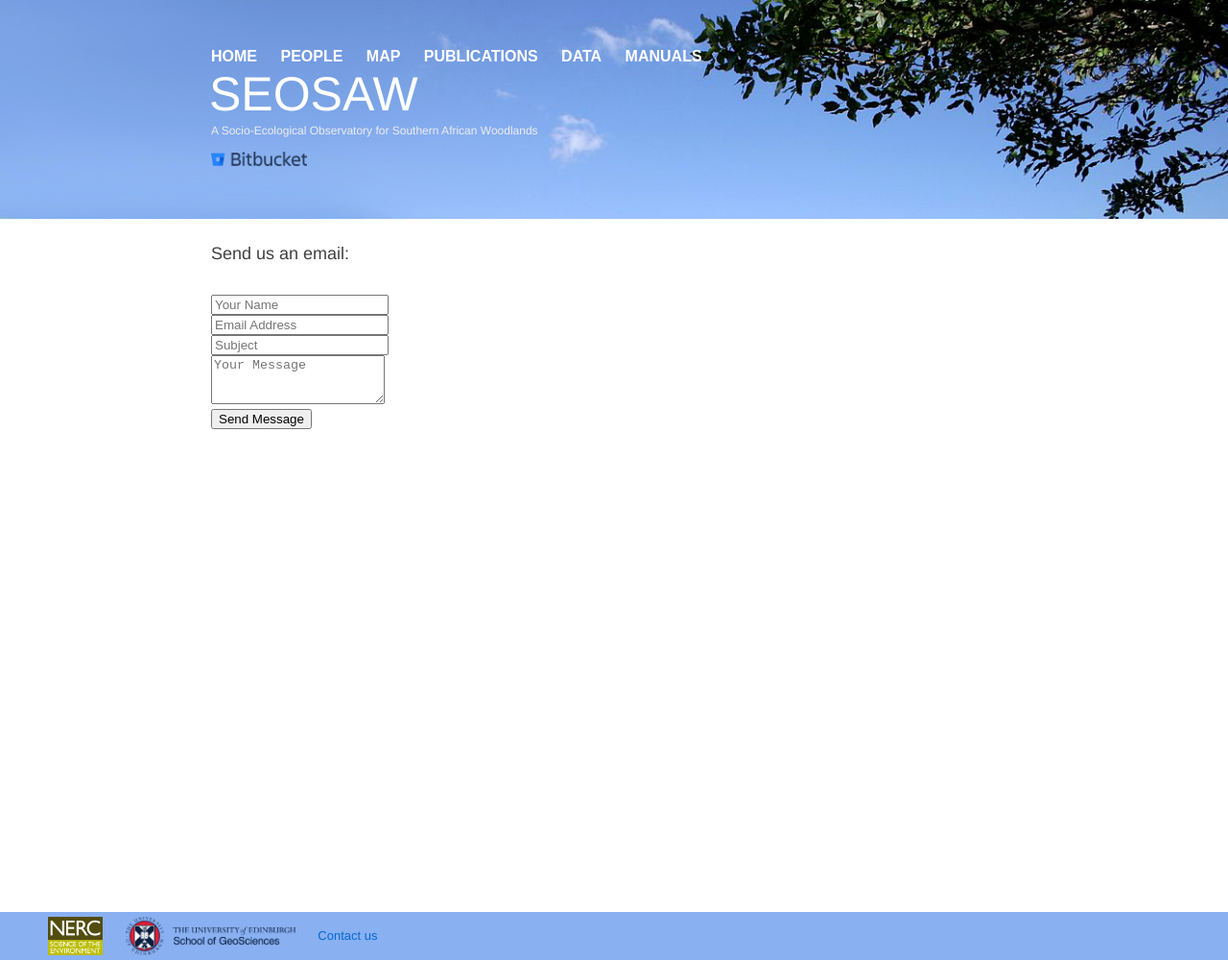
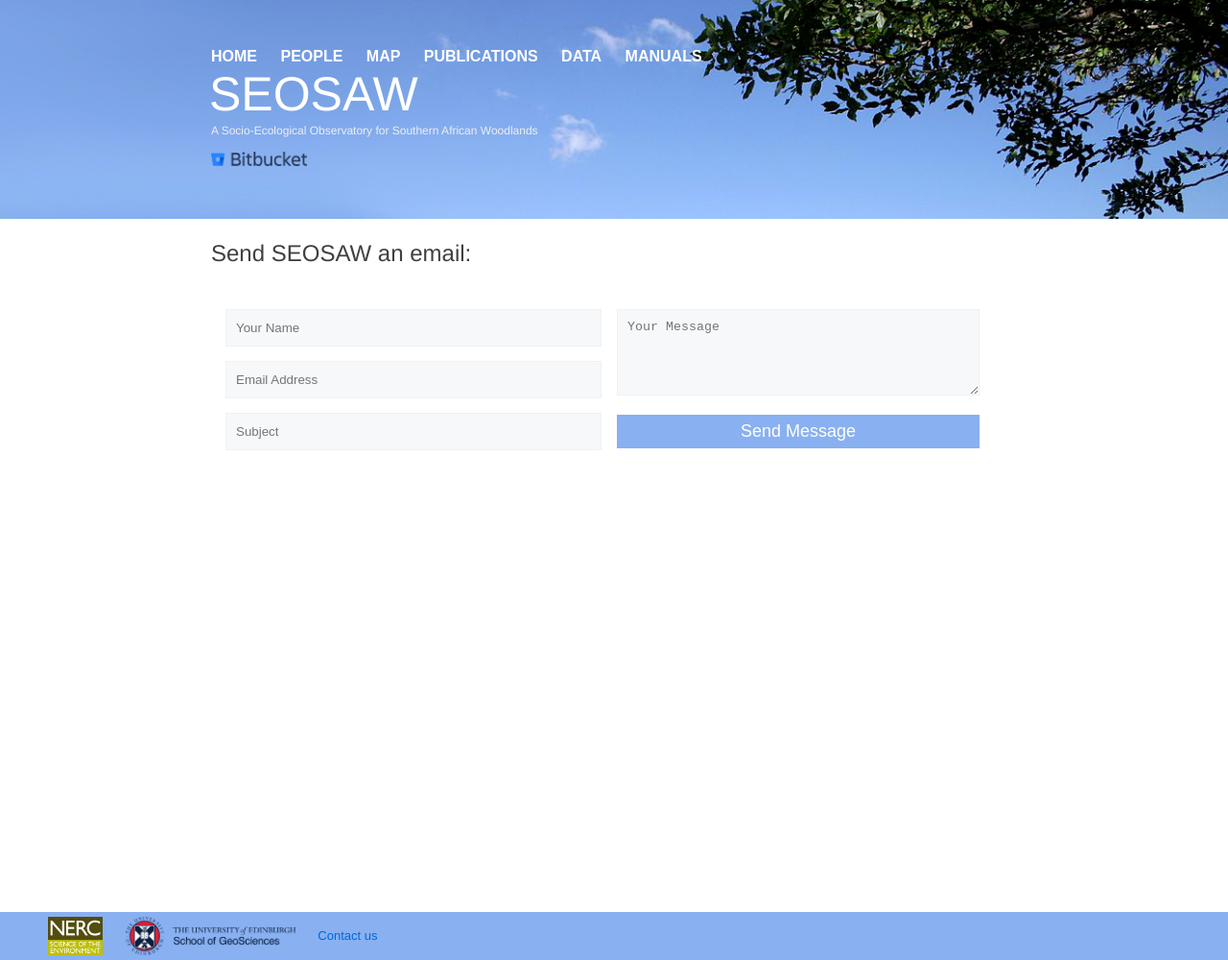
Before and after one commit to seosaw/seosaw.github.io, a Jekyll site: the page built from contact.html, in a window 1280 px wide. Shown: the whole page at 96% size. Built offline with Jekyll 4.4.1, drawn with Linux system fonts in a browser that asks for light colours; nearby versions of some CDN libraries.

Commit message:
Finished contact form

```diff
--- a/_sass/_layout.scss
+++ b/_sass/_layout.scss
@@ -1,3 +1,4 @@
+
 body,
 html {
 	-moz-osx-font-smoothing: grayscale;
@@ -313,3 +314,59 @@ li {
 #leaf-map {
 	 height: 500px;
  }
+
+/**
+ *
+ * Contact form
+ */
+
+#contact-form .block {
+       float: left;
+       width: 45%;
+       padding: 15px;
+}
+
+#contact-form .block form .form-group {
+  padding-bottom: 15px;
+  margin: 0px;
+}
+#contact-form .block form .form-group .form-control {
+  background: #F6F8FA;
+  height: 35px;
+  border: 1px solid #EEF2F6;
+  box-shadow: none;
+  width: 100%;
+  padding-left: 10px;
+}
+#contact-form .block form .form-group-2 {
+  margin: 0px;
+  padding-bottom: 15px;
+  width: 100%;
+}
+#contact-form .block form .form-group-2 textarea {
+  box-sizing: border-box;
+  background: #F6F8FA;
+  height: 90px;
+  border: 1px solid #EEF2F6;
+  box-shadow: none;
+  width: 100%;
+  padding-left: 10px;
+  padding-top: 10px;
+}
+#contact-form .block button {
+  width: 100%;
+  height: 35px;
+  background: #89b0f1;
+  border: none;
+  color: #fff;
+  font-size: 18px;
+}
+
+.filter {
+  background: #F6F8FA;
+  height: 30px;
+  border: 1px solid #EEF2F6;
+  box-shadow: none;
+  width: 200px;
+  padding-left: 10px;
+}
--- a/contact.html
+++ b/contact.html
@@ -5,9 +5,8 @@ layout: default
 <!-- contact form start -->
 <section id="contact-form">
 <div class="container">
-      <h3>Send us an email:</h3>
+<h2>Send SEOSAW an email:</h2>
 <div class="row">
-            <div class="col-md-6 col-sm-12">
 	<div class="block">
 	    <form>
 		<div class="form-group">
@@ -21,17 +20,16 @@ layout: default
 		</div>
 	    </form>
     </div>
-            </div>
-            <div class="col-md-6 col-sm-12">
 	<div class="block">
 	    <form>
 		<div class="form-group-2">
-                            <textarea class="form-control" rows="3" placeholder="Your Message"></textarea>
+		    <textarea class="form-control" rows="2" placeholder="Your Message"></textarea>
 		</div>
+		<div class="form-group-2">
 		<button class="btn btn-default" type="submit">Send Message</button>
+		</div>
 	    </form>
 	</div>
 </div>
 </div>
-    </div>
 </section>
--- a/people.html
+++ b/people.html
@@ -24,7 +24,7 @@ $('.grid').masonry({
 
 <h2>People</h2>
 
-<input id='myInput' onkeyup='filterTable()' type='text', placeholder="Filter...">
+<input class="filter" id='myInput' onkeyup='filterTable()' type='text', placeholder="Filter...">
 
 <table class="people tablesorter" id="myTable">
 	<thead>
--- a/publications.html
+++ b/publications.html
@@ -13,7 +13,7 @@ layout: default
 
 <h2>Publications</h2>
 
-<input id='myInput' onkeyup='filterTable()' type='text', placeholder="Filter...">
+<input class="filter" id='myInput' onkeyup='filterTable()' type='text', placeholder="Filter...">
 
  <table class="publications tablesorter" id="myTable">
 	 <thead>
```
Lines whose indentation alone changed are shown as unchanged.
